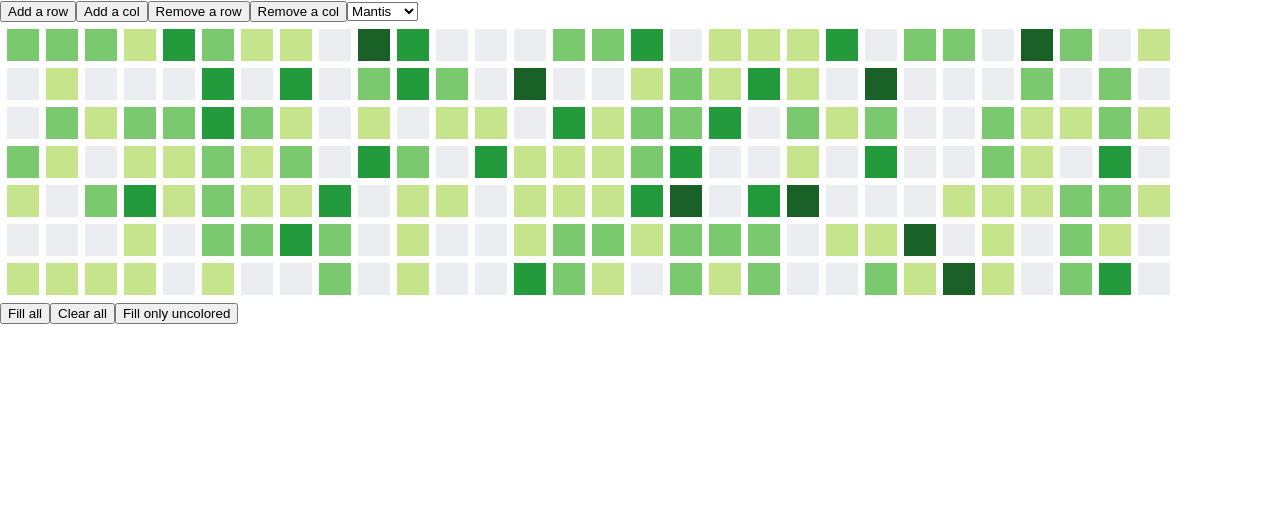
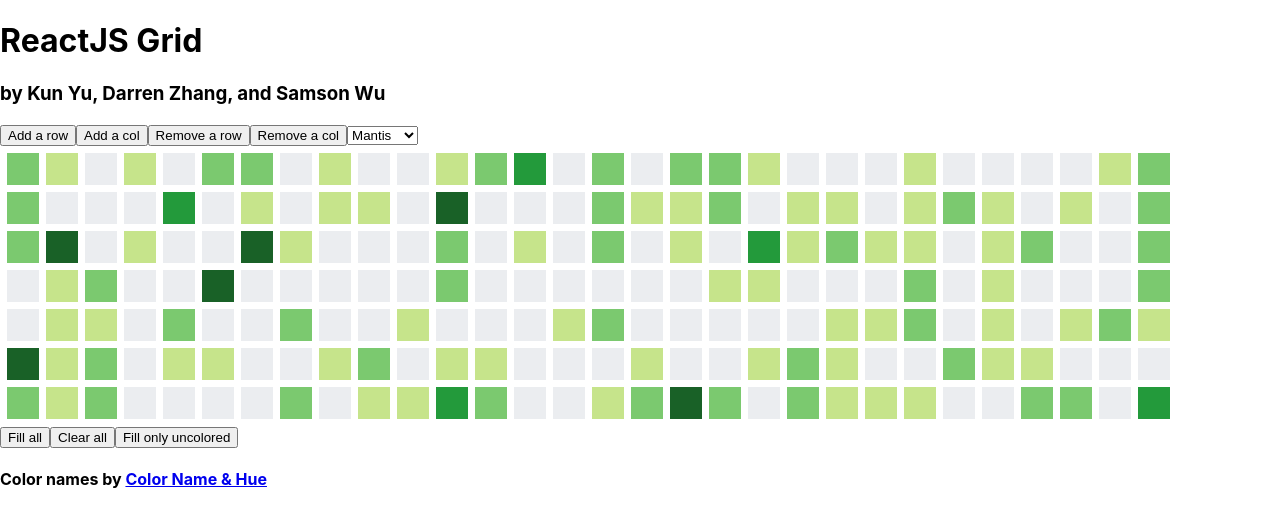
Before and after one commit to sw385/react-grid, a React (Create React App) app: page / in a window 1280 px wide. Shown: the top 526 px of the page. Built offline with nearby package versions, Linux system fonts and the light colour scheme.

Commit message:
Added headings

```diff
--- a/src/App.js
+++ b/src/App.js
@@ -11,12 +11,13 @@ class App extends Component {
 		const initialCol = 30;
 		// const row = Array.from({ length: initialCol }).map(x => defaultColor);
 		const colorPalette = ["solitude-color", "sulu-color", "mantis-color", "forest-color", "crusoe-color"];
-		const colorProportion = ["solitude-color", "sulu-color", "mantis-color"];
+		const colorProportion = ["solitude-color", "sulu-color", "mantis-color", "solitude-color", "sulu-color", "mantis-color"];
 		for (let i = 0; i < colorPalette.length; ++i) {
-			for (let j = 0; j <= i; ++j) {
-				colorProportion.push(colorPalette[j])
+			for (let j = 0; j <= i*i; ++j) {
+				colorProportion.push(colorPalette[colorPalette.length - 1 - i])
 			}
 		}
+		console.log(colorProportion);
 
 		const array = Array.from({ length: initialRow }).map(x =>
 			// Array.from({ length: initialCol }).map(x => defaultColor)
@@ -28,7 +29,7 @@ class App extends Component {
 			currentColor: "mantis-color",
 			colorArray: array
 		};
-		console.log(this.state.colorArray);
+		// console.log(this.state.colorArray);
 	}
 
 	addRow = () => {
@@ -39,7 +40,7 @@ class App extends Component {
 			{
 				colorArray: this.state.colorArray.concat([newRow])
 			},
-			() => console.log(this.state.colorArray)
+			// () => console.log(this.state.colorArray)
 		);
 	};
 
@@ -59,7 +60,7 @@ class App extends Component {
 				{
 					colorArray: newArr
 				},
-				() => console.log(this.state.colorArray)
+				// () => console.log(this.state.colorArray)
 			);
 		} else {
 			alert("Minimum rows achieved");
@@ -124,12 +125,12 @@ class App extends Component {
 		for (let i = 0; i < colorArray.length; ++i) {
 			for (let j = 0; j < colorArray[0].length; ++j) {
 				if (i === row && j === col) {
-					console.log(i, j);
+					// console.log(i, j);
 					newArr[i][j] = currentColor;
 				}
 			}
 		}
-		console.log(newArr);
+		// console.log(newArr);
 		this.setState({
 			colorArray: newArr
 		});
@@ -138,6 +139,8 @@ class App extends Component {
 	render() {
 		return (
 			<div>
+				<h1>ReactJS Grid</h1>
+				<h3>by Kun Yu, Darren Zhang, and Samson Wu</h3>
 				<button onClick={this.addRow}>Add a row</button>
 				<button onClick={this.addCol}>Add a col</button>
 				<button onClick={this.removeRow}> Remove a row</button>
@@ -174,6 +177,8 @@ class App extends Component {
 				<button onClick={this.fillAll}>Fill all</button>
 				<button onClick={this.clearAll}>Clear all</button>
 				<button onClick={this.fillUncolored}>Fill only uncolored</button>
+
+				<h4>Color names by <a href="https://www.color-blindness.com/color-name-hue/">Color Name & Hue</a></h4>
 			</div>
 		);
 	}
```
